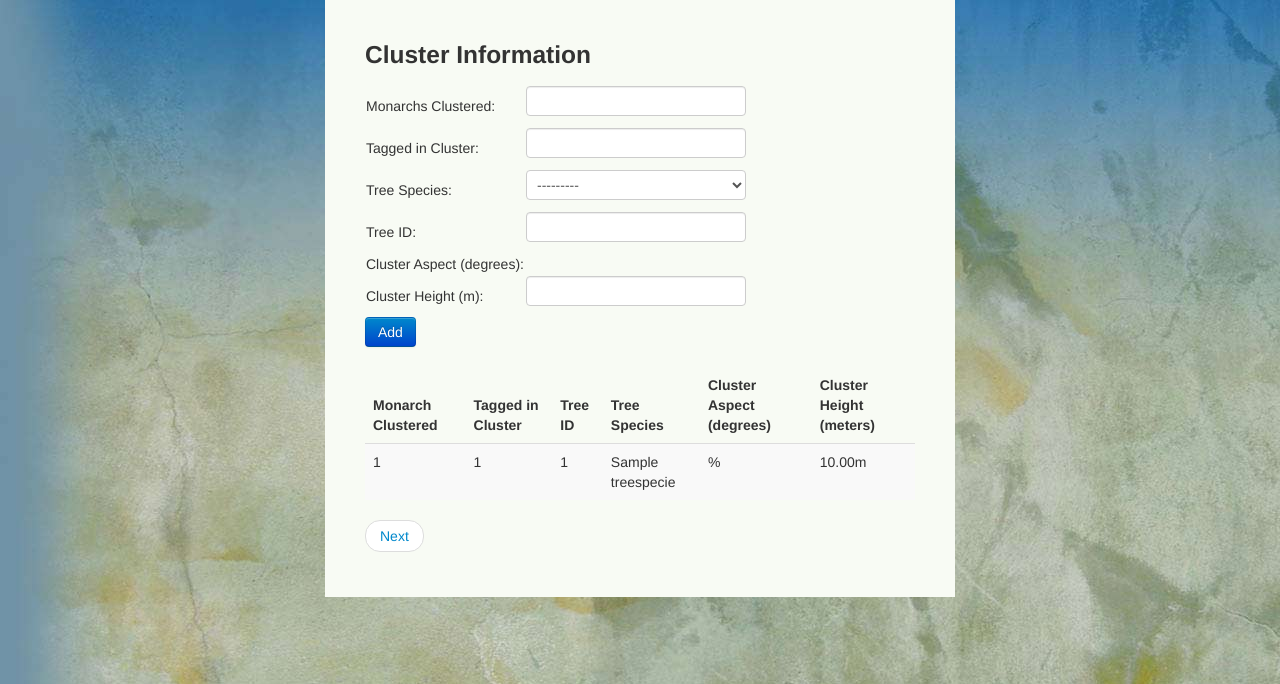
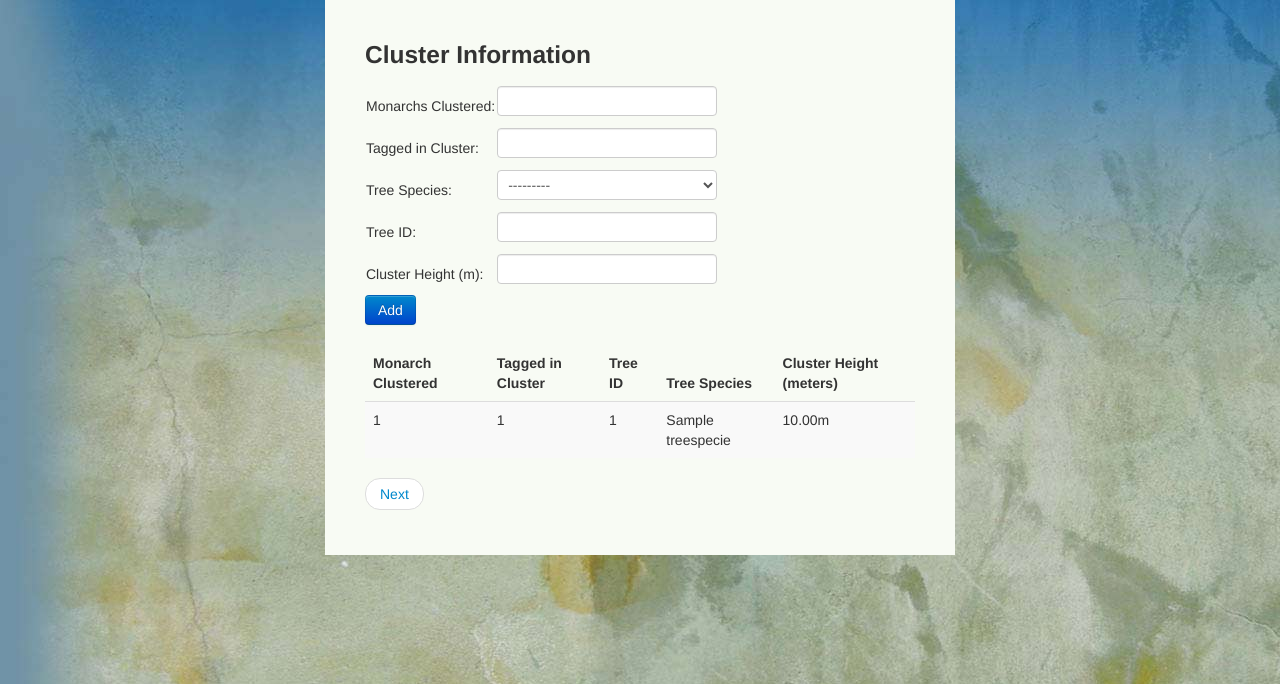
Before and after one commit to pcooksey/pgmuseum, a Django app: template datasheet/templates/datasheet/next.html in a window 1280 px wide. Shown: the top 684 px of the page. Run offline with Django 3.2, Linux system fonts and the light colour scheme; the template is opened without the code that fills it: values that come from a table or form of the project are taken from there, others are empty; tables that the repository leaves empty hold one stand-in row (values such as "Sample post").

Commit message:
Fixing html to reflect changes to the model

```diff
--- a/accounts/templates/accounts/extra.html
+++ b/accounts/templates/accounts/extra.html
@@ -17,14 +17,13 @@
 		{% endif %}
 		{% if clusters %}
 			<table class="table table-striped">
-				<thead><tr><th># Clustered</th><th># Tagged</th><th>Tree ID</th><th>Tree Species</th><th>Aspect</th><th>Height</th></thead>
+				<thead><tr><th># Clustered</th><th># Tagged</th><th>Tree ID</th><th>Tree Species</th><th>Height</th></thead>
 				{% for cluster in clusters %}
 					<tr>
 						<td>{{cluster.number_Clustered}}</td>
 						<td>{{cluster.number_tagged}}</td>
 						<td>{{cluster.tree_ID}}</td>
 						<td>{{cluster.tree_species}}</td>
-						<td>{{cluster.aspect}}</td>
 						<td>{{cluster.height}}</td>
 					</tr>
 				{% endfor %}
--- a/datasheet/templates/datasheet/next.html
+++ b/datasheet/templates/datasheet/next.html
@@ -40,13 +40,6 @@
 				{% endif %}
 				</td>
 			</tr>
-			<tr><td>Cluster Aspect (degrees):</td>
-				<td> {{ClusterForm.aspect}}
-				{% if ClusterForm.aspect.errors %}
-					<a href='#' data-toggle='tooltip' data-placement='right' title data-original-title='{{ClusterForm.aspect.errors.as_text}}'>Error</a>
-				{% endif %}
-				</td>
-			</tr>
 			<tr><td>Cluster Height (m):</td>
 				<td> {{ClusterForm.height}}
 				{% if ClusterForm.height.errors %}
@@ -68,7 +61,6 @@
           <th>Tagged in Cluster</th>
 		  <th>Tree ID</th>
 		  <th>Tree Species </th>
-		  <th>Cluster Aspect (degrees)</th>
 		  <th>Cluster Height (meters)</th>
         </tr>
       </thead>
@@ -79,7 +71,6 @@
             <td>{{ item.number_tagged }}</td>
 			<td>{{ item.tree_ID }}</td>
             <td>{{ item.tree_species }}</td>
-			<td>{{ item.aspect }}%</td>
 			<td>{{ item.height }}m</td>
           </tr>
         {% endfor %}
```
Also changed, not shown: datasheet/templates/datasheet/next/flowers.html (+0 -8 lines).
